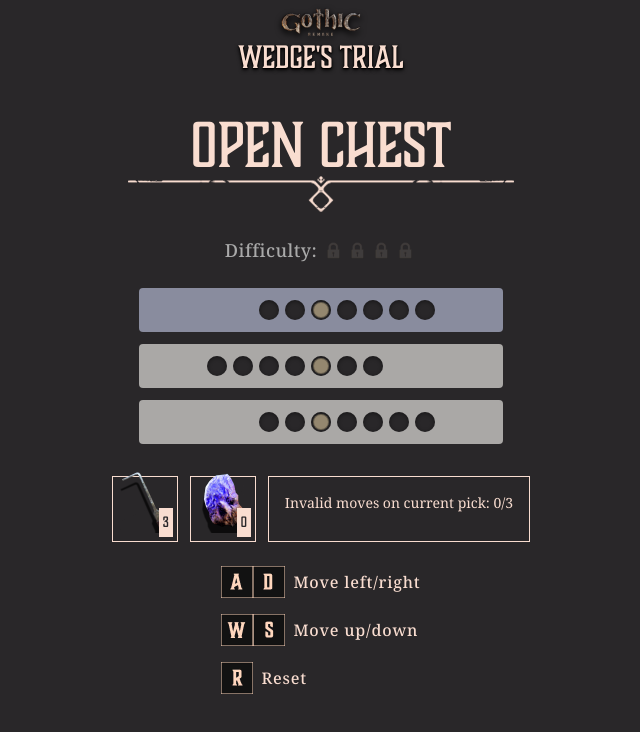
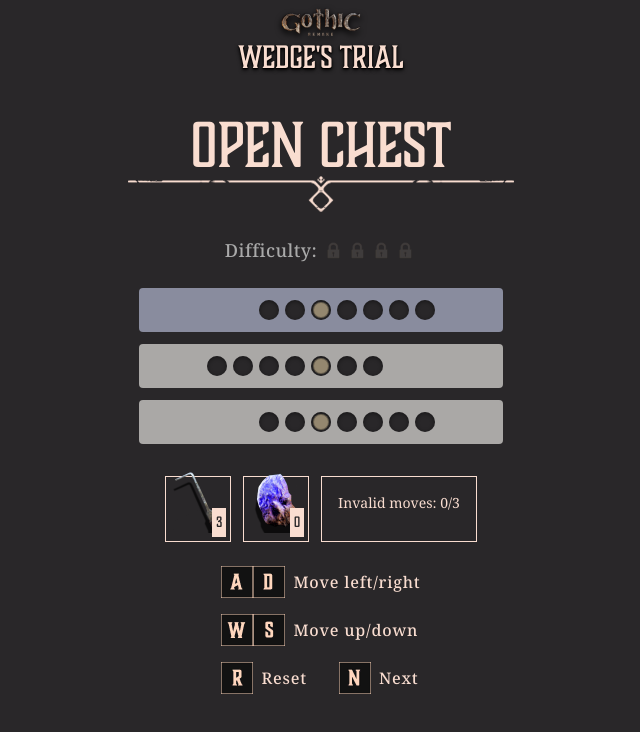
Before and after one commit to begiedz/wedges-trial, a Next.js app: page /game in a window 1280 px wide. Shown: the top 732 px of the page, without its empty margins (319-959 px from the left). Built offline with nearby package versions, Linux system fonts and the light colour scheme.

Commit message:
fix: add support for new run and next chest

```diff
--- a/src/app/textLockCopy.ts
+++ b/src/app/textLockCopy.ts
@@ -12,7 +12,7 @@
     chest: "Chest",
     debugUi: "Debug UI",
     eventLog: "Event log",
-    invalidMoves: "Invalid moves on current pick",
+    invalidMoves: "Invalid moves",
     invalidMoveEvent: "invalid move",
     ignoredEvent: "ignored",
     keyboardHelp: "Keyboard help",
--- a/src/components/general/atoms/button.tsx
+++ b/src/components/general/atoms/button.tsx
@@ -1,16 +1,28 @@
 import Image from "next/image";
 import type { ReactNode } from "react";
+import { cn } from "@/lib/utils";
 
 interface ButtonProps {
   iconSrc?: string;
   children?: ReactNode;
+  onClick?: () => void;
+  className?: string;
 }
 
-export default function Button({ iconSrc, children }: ButtonProps) {
+export default function Button({
+  iconSrc,
+  children,
+  onClick,
+  className,
+}: ButtonProps) {
   return (
     <button
       type="button"
-      className="flex gap-2 hover:bg-foreground p-3 border border-foreground font-medium text-foreground hover:text-background tracking-wide transition-all"
+      onClick={onClick}
+      className={cn(
+        "flex gap-2 hover:bg-foreground p-3 border border-foreground font-medium text-foreground hover:text-background tracking-wide transition-all",
+        className,
+      )}
     >
       {iconSrc && <Image src={iconSrc} alt="" />}
       {children}
--- a/src/components/general/molecules/movement.tsx
+++ b/src/components/general/molecules/movement.tsx
@@ -1,6 +1,7 @@
 import Image from "next/image";
 import AIcon from "@/assets/images/icons/T_Icon_PC_A.png";
 import DIcon from "@/assets/images/icons/T_Icon_PC_D.png";
+import NIcon from "@/assets/images/icons/T_Icon_PC_N.png";
 import RIcon from "@/assets/images/icons/T_Icon_PC_R.png";
 import WIcon from "@/assets/images/icons/T_Icon_PC_W.png";
 import SIcon from "@/assets/images/icons/T_Icon_PS_S.png";
@@ -47,6 +48,7 @@
           <p>Move up/down</p>
         </div>
 
+        <div className="flex items-center gap-8">
           <div className="flex items-center gap-2">
             <Image
               src={RIcon.src}
@@ -56,6 +58,16 @@
             />
             <p>Reset</p>
           </div>
+          <div className="flex items-center gap-2">
+            <Image
+              src={NIcon.src}
+              width={iconSize}
+              height={iconSize}
+              alt="Next"
+            />
+            <p>Next</p>
+          </div>
+        </div>
       </div>
     </div>
   );
```
Also changed, not shown: src/assets/images/icons/T_Icon_PC_N.png (added). Lines whose indentation alone changed are shown as unchanged.
